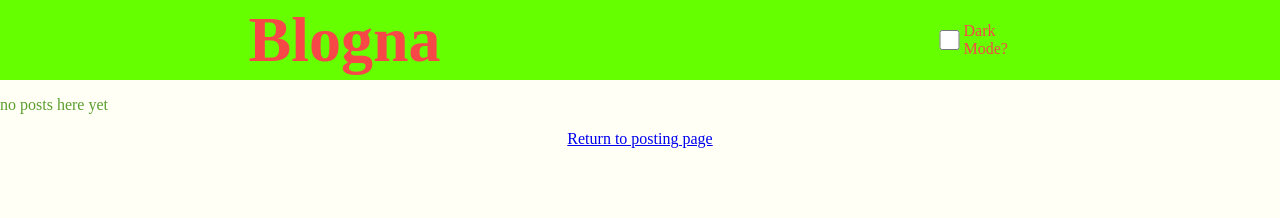
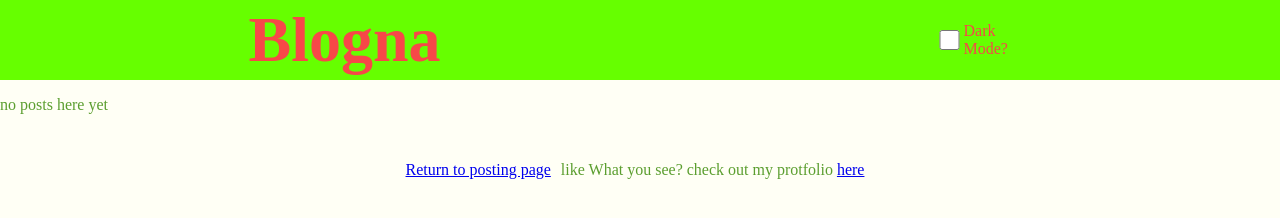
Before and after one commit to Ownerman123/Blog-Page, a plain HTML site: page blog.html in a window 1280 px wide. Drawn offline with Linux system fonts and the light colour scheme.

Commit message:
add link to protfolio

```diff
--- a/assets/css/blog.css
+++ b/assets/css/blog.css
@@ -54,19 +54,28 @@ h1 {
 
 footer {
     display: flex;
+    flex-wrap: wrap;
     justify-content: center;
+    align-content: center;
+    height: 5rem;
 }
+
+footer p {
+    margin: 0px 10px;
+}
+
 .post {
 position: relative;
     margin: .5rem;
     margin-top: 3rem;
     border-radius: 3px;
 
+
 }
 .post h2 {
     position: absolute;
     left: 1rem;
-    /* bottom: 100%; */
+
     top: -2.9rem;
     padding: .2rem .5rem;
     margin-bottom: 0%;
@@ -83,6 +92,8 @@ position: relative;
 }
 .post p {
     margin-left: 1rem;
+    margin-top: 3rem;
+    margin-bottom: 2rem;
 }
 
 /* Dark Theme styling */
--- a/assets/css/styles.css
+++ b/assets/css/styles.css
@@ -77,7 +77,13 @@ input {
 
 footer {
     display: flex;
+    flex-wrap: wrap;
     justify-content: center;
+    align-content: center;
+    height: 5rem;
+}
+footer p {
+    margin: 0px 10px;
 }
 
 /* Dark Theme styling */
--- a/blog.html
+++ b/blog.html
@@ -21,6 +21,7 @@
     </main>
     <footer>
         <a href="./index.html">Return to posting page</a>
+        <p>like What you see? check out my protfolio <a href="https://ownerman123.github.io/My-portfolio/" target="_blank" rel="noreffer" rel="noopener">here</a></p>
     </footer>
     <script src="assets/js/blog.js"></script>
     <script src="assets/js/logic.js"></script>
```
Also changed, not shown: index.html (+1 -0 lines).
